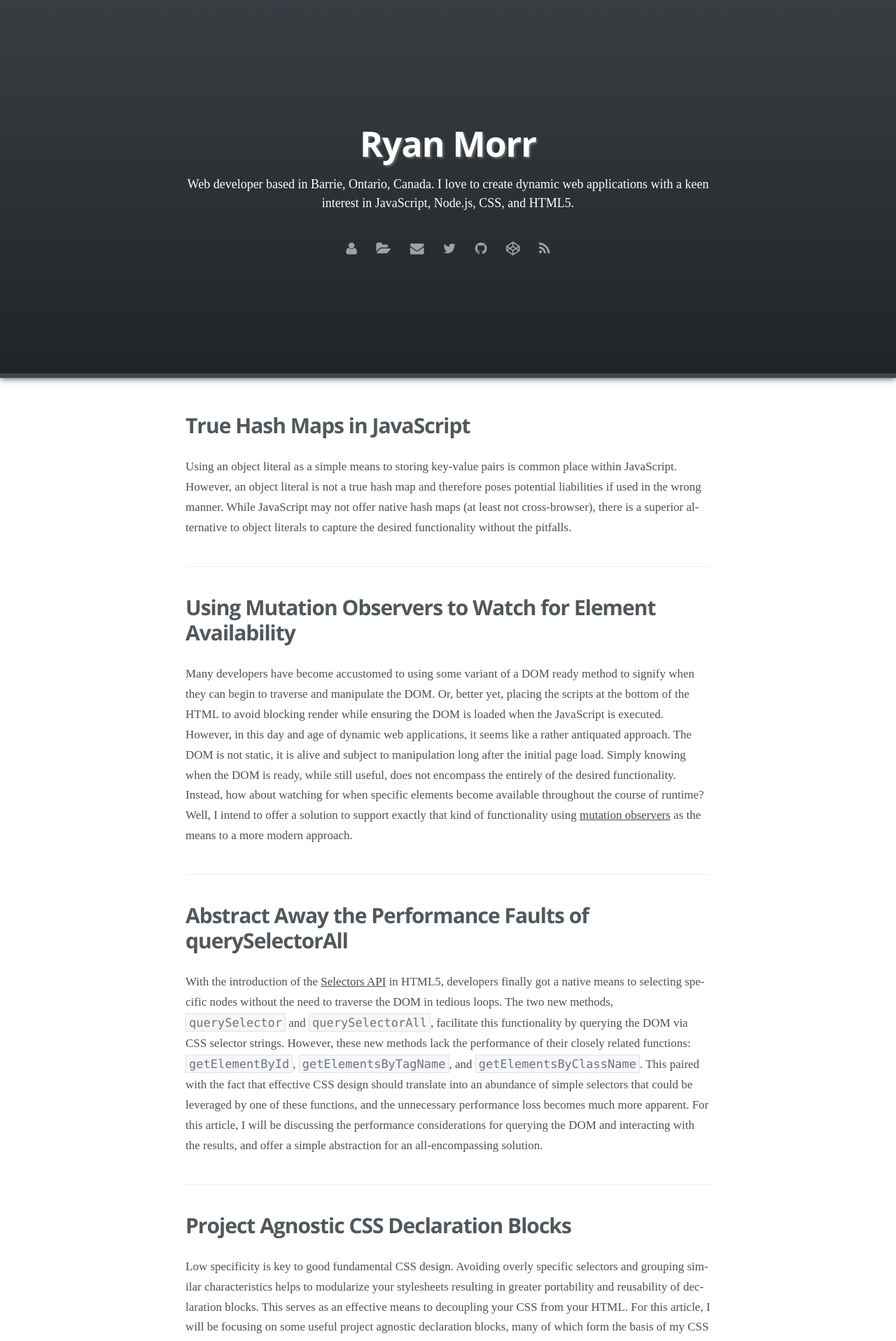
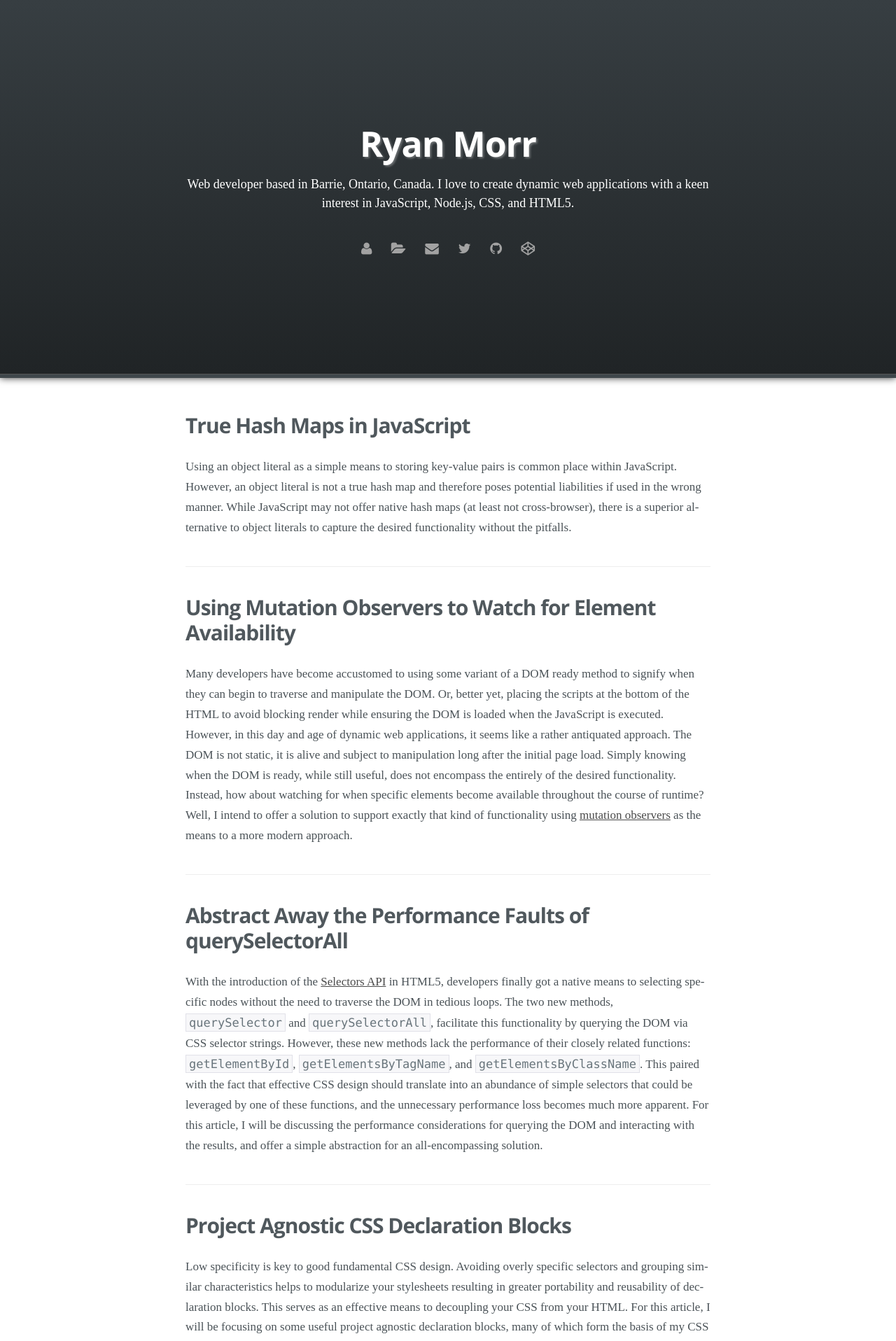
Before and after one commit to ryanmorr/ryanmorr.github.io, a Jekyll site: the page built from index.html, in a window 1280 px wide. Shown: the top 1916 px of the page at 70% size. Built offline with Jekyll 4.4.1, drawn with Linux system fonts in a browser that asks for light colours; some web fonts are replaced; the list of posts is cut into pages by our own code.

Commit message:
Remove feed icon link

```diff
--- a/_includes/header.html
+++ b/_includes/header.html
@@ -28,10 +28,6 @@
                     <i class="fa fa-codepen"></i>
                     <span class="tooltip">CodePen</span>
                 </a>
-                <a href="/feed.xml">
-                    <i class="fa fa-rss"></i>
-                    <span class="tooltip">Atom Feed</span>
-                </a>
             </section>
         </div>
     </div>
```
